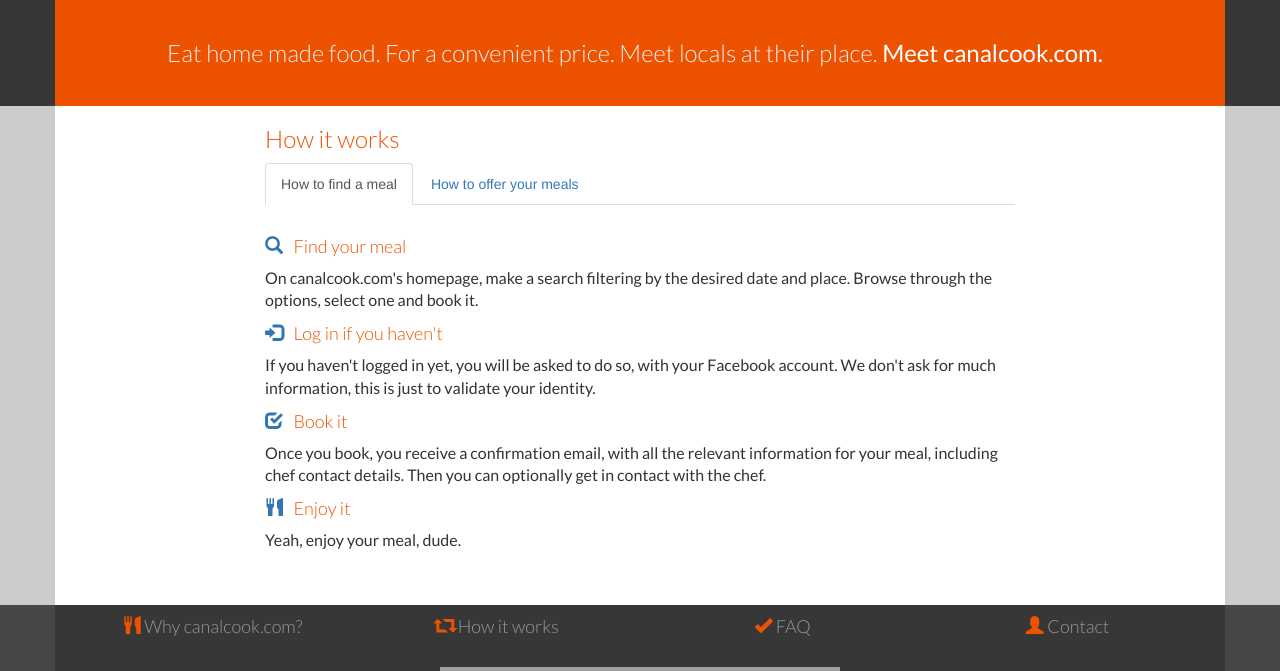
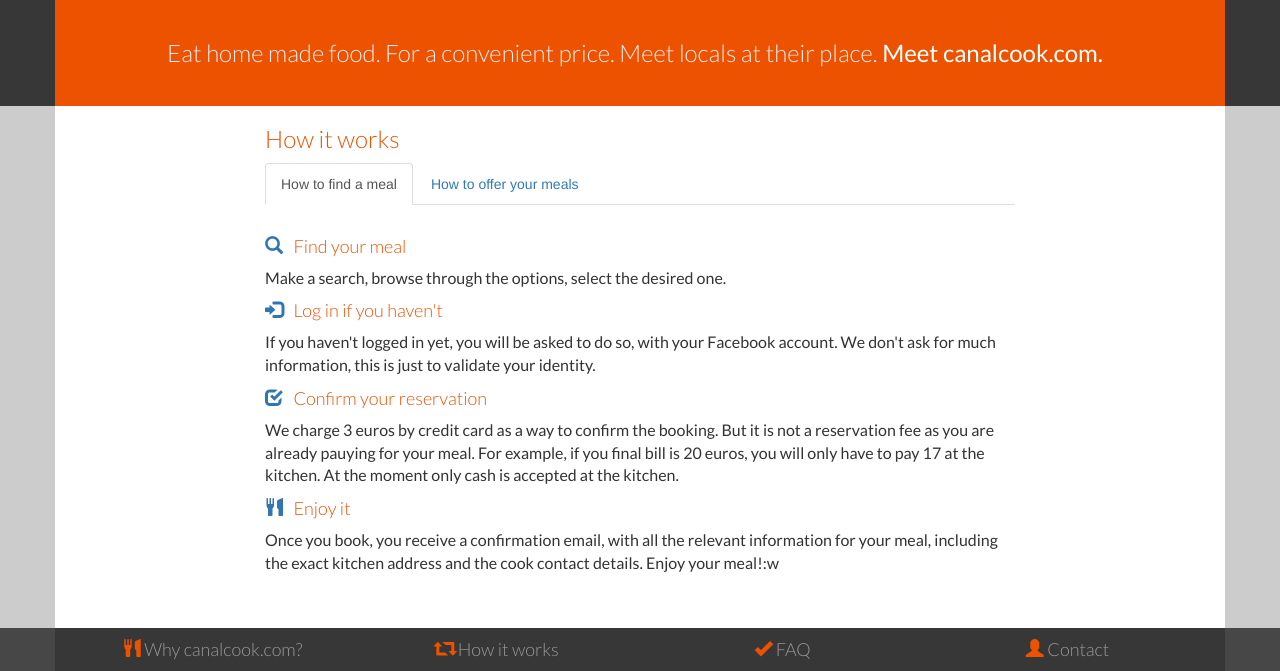
Before and after one commit to pabloportela/narda, a Django app: page /how_it_works/ in a window 1280 px wide. Shown: the part 300-971 px from the top of the page. Run offline with Django 3.2, Linux system fonts and the light colour scheme; some libraries are stand-ins or nearby versions; grey boxes are pictures that could not be loaded.

Commit message:
Improved explanation.

```diff
--- a/templates/site_info/how_it_works.html
+++ b/templates/site_info/how_it_works.html
@@ -17,7 +17,7 @@
       <div class="tab-pane active" id="find_meal">
         <h4 class="narda-orange"><span class="glyphicon glyphicon-search narda-blue"></span> &nbsp; Find your meal</h4>
         <p>
-On canalcook.com's homepage, make a search filtering by the desired date and place. Browse through the options, select one and book it.
+Make a search, browse through the options, select the desired one.
         <br/>
         </p>
 
@@ -27,22 +27,23 @@
         <br/>
         </p>
 
-        <h4 class="narda-orange"><span class="glyphicon glyphicon-check narda-blue"></span> &nbsp; Book it</h4>
+        <h4 class="narda-orange"><span class="glyphicon glyphicon-check narda-blue"></span> &nbsp; Confirm your reservation</h4>
         <p>
-Once you book, you receive a confirmation email, with all the relevant information for your meal, including chef contact details. Then you can optionally get in contact with the chef.
+We charge 3 euros by credit card as a way to confirm the booking. But it is not a reservation fee as you are already pauying for your meal. For example, if you final bill is 20 euros, you will only have to pay 17 at the kitchen. At the moment only cash is accepted at the kitchen.
         <br/>
         </p>
 
         <h4 class="narda-orange"><span class="glyphicon glyphicon-cutlery narda-blue"></span> &nbsp; Enjoy it</h4>
         <p>
-      Yeah, enjoy your meal, dude.
+Once you book, you receive a confirmation email, with all the relevant information for your meal, including the exact kitchen address and the cook contact details. Enjoy your meal!:w
         <br/>
         <br/>
         </p>
       </div>
 
       <div class="tab-pane" id="offer_meal">
-      Just send us an email to <a href="mailto:chefs@haveachef.com">chefs@haveachef.com</a> and we will call you back. This is due to the extra care we want to have with our chefs to maintain the quality of our site.
+      <p>
+      Just send us an email to <a href="mailto:cooks@haveachef.com">cooks@haveachef.com</a> and we will call you back. This is due to the extra care we want to have with our chefs to maintain the quality of our site.
       <br/>
       <br/>
       For now we are offering the service only in Amsterdam, The Netherlands. More cities coming soon!
```
